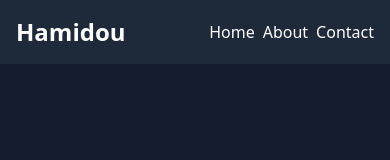
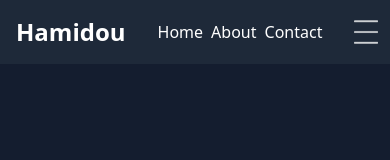
Before and after one commit to Hamidou-ctr/my-website, an Angular app: page / in a window 390 px wide. Shown: the top 160 px of the page. Built offline with nearby package versions, Linux system fonts and the light colour scheme.

Commit message:
fix: add missing burger menu image in header

```diff
--- a/src/app/components/header/header.html
+++ b/src/app/components/header/header.html
@@ -10,5 +10,8 @@
       <a href="/" class="hover:underline">About</a>
       <a href="/" class="hover:underline">Contact</a>
     </div>
+
+    <img src="img/burger_menu.png" alt="Burger Menu" class="w-6 h-6 cursor-pointer md:hidden" />
+
   </nav>
 </div>
```
